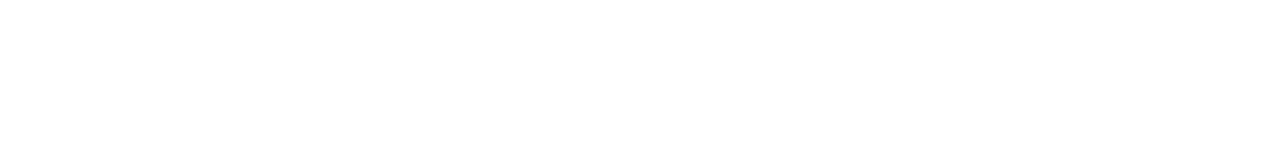
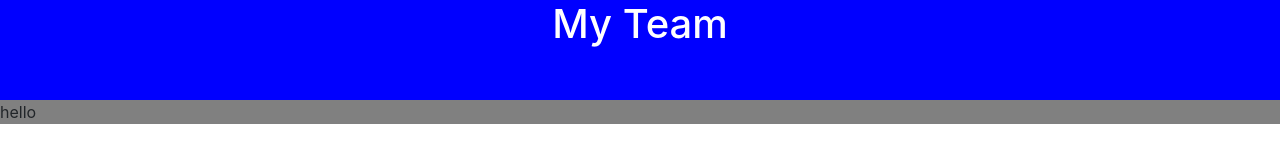
Before and after one commit to SteelersFan254/TeamProfileGenerator, a website: page templates/index.html in a window 1280 px wide. Drawn offline with nearby package versions, Linux system fonts and the light colour scheme.

Commit message:
finally got manager html working

```diff
--- a/templates/index.html
+++ b/templates/index.html
@@ -4,9 +4,31 @@
     <meta charset="UTF-8">
     <meta name="viewport" content="width=device-width, initial-scale=1.0">
     <meta http-equiv="X-UA-Compatible" content="ie=edge">
-    <title>Document</title>
+    <title>Team Profile</title>
+    <link rel="stylesheet" href="../style/reset.css">
+    <link rel="stylesheet" href="https://use.fontawesome.com/releases/v5.8.1/css/all.css"
+        integrity="sha384-50oBUHEmvpQ+1lW4y57PTFmhCaXp0ML5d60M1M7uH2+nqUivzIebhndOJK28anvf" crossorigin="anonymous" />
+    <link rel="stylesheet" href="https://stackpath.bootstrapcdn.com/bootstrap/4.3.1/css/bootstrap.min.css">
+    <link rel="stylesheet" href="../style/style.css">
+    <style>
+        header {
+            height: 100px;
+            background-color: blue;
+            color: white;
+            text-align: center;
+        }
+        #teambox {
+            background-color: grey;
+        }
+    </style>
 </head>
+
 <body>
+    <header>
+        <h1>My Team</h1>
+    </header>
+    <div id="teambox">hello</div>
 
 </body>
+
 </html>
```
Also changed, not shown: app.js (+19 -7 lines), templates/manger.html (+10 -0 lines).
